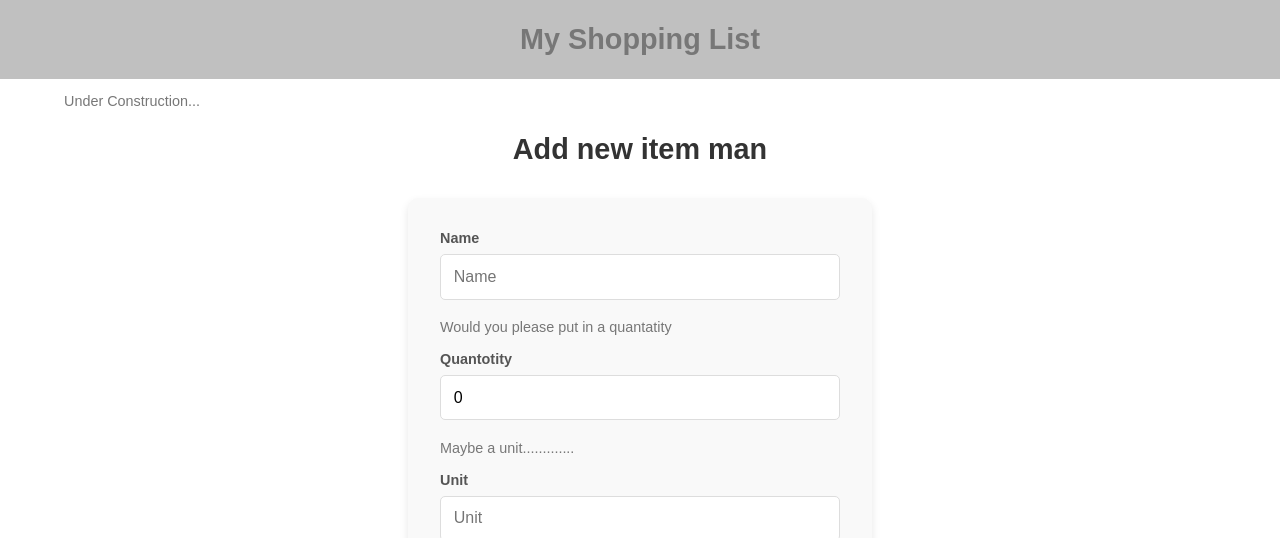
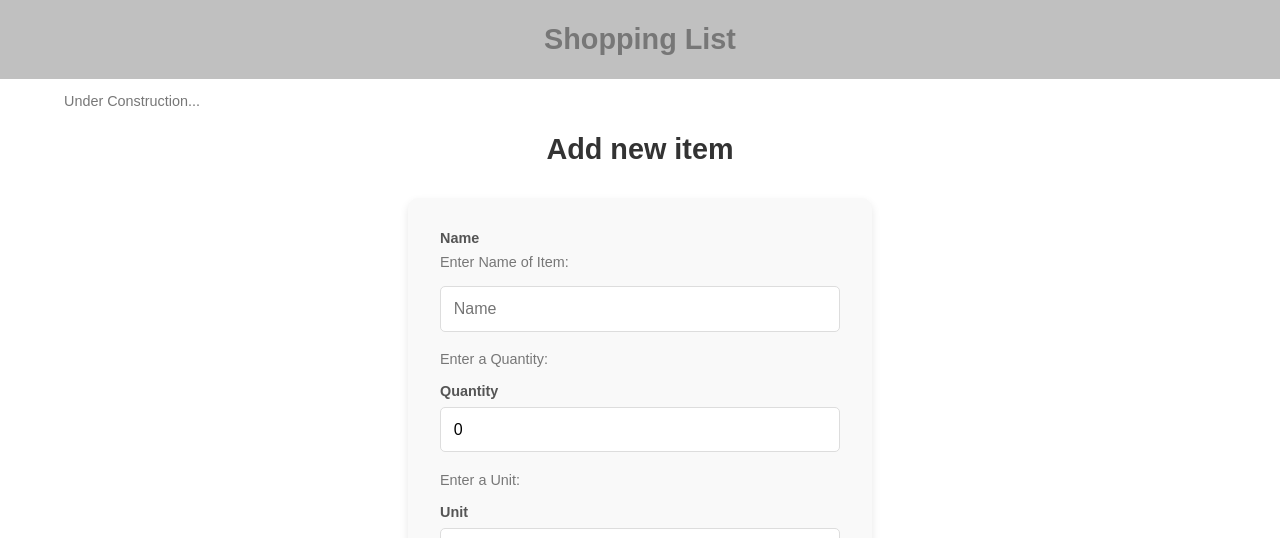
Before and after one commit to LiquifiedSteel/group-fs-react-shopping-list, a React (Vite) app: page / in a window 1280 px wide. Shown: the top 538 px of the page. Built offline with nearby package versions, Linux system fonts and the light colour scheme; no server answers.

Commit message:
page is more professional now

```diff
--- a/src/components/Header/Header.jsx
+++ b/src/components/Header/Header.jsx
@@ -4,7 +4,7 @@ import './Header.css';
 function Header() {
     return (
         <header className="banner-header">
-            <h1>My Shopping List</h1>
+            <h1>Shopping List</h1>
         </header>
     );
 }
--- a/src/components/ItemForm/ItemForm.jsx
+++ b/src/components/ItemForm/ItemForm.jsx
@@ -42,11 +42,14 @@ const handleSubmit = (event) => {
 
   return (
 <>
-<h2>Add new item man </h2>
+<h2>Add new item</h2>
 <form onSubmit={(event) => {handleSubmit(event)}}>
         <label>
           Name
         </label>
+        <div>
+            Enter Name of Item:
+        </div>
         <input
           type="text"
           placeholder="Name"
@@ -54,10 +57,10 @@ const handleSubmit = (event) => {
           onChange={(evt) => setNewItemName(evt.target.value)}
         />
         <div>
-            Would you please put in a quantatity
+            Enter a Quantity:
         </div>
         <label>
-          Quantotity
+          Quantity
         </label>
         <input
           type="text"
@@ -66,7 +69,7 @@ const handleSubmit = (event) => {
           onChange={(evt) => setNewItemQuantity(evt.target.value)}
         />
         <div>
-            Maybe a unit.............
+            Enter a Unit:
         </div>
         <label>
           Unit
```
